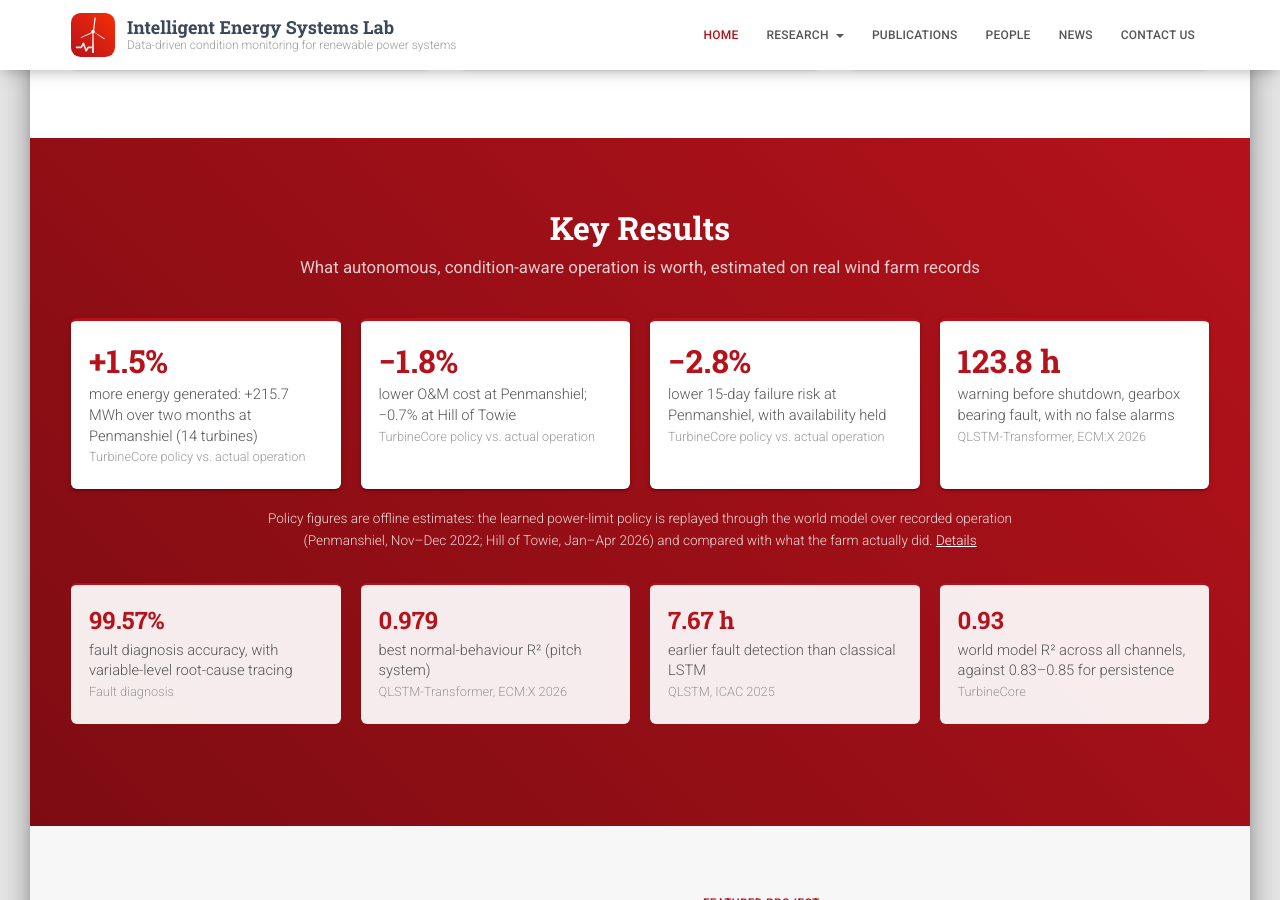
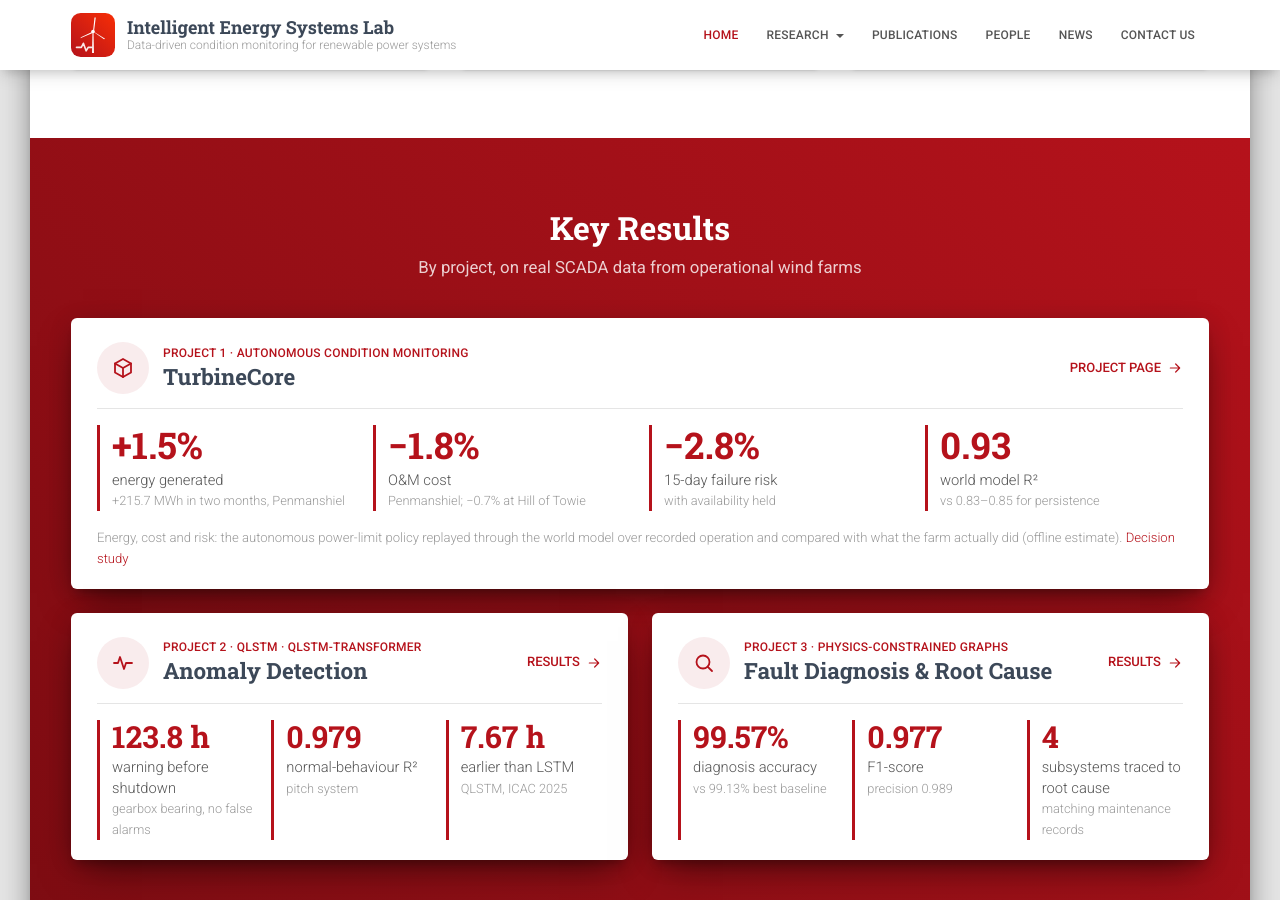
Before and after one commit to KirinZZF/lab-website, a Jekyll site: the page built from index.html, in a window 1280 px wide and 900 px high, scrolled down 2571 px. Built offline with Jekyll 4.4.1, drawn with Linux system fonts in a browser that asks for light colours.

Commit message:
Home key results: group metrics by project

```diff
--- a/assets/css/main.css
+++ b/assets/css/main.css
@@ -298,6 +298,27 @@ ul.pub-list { list-style: none; padding-left: 0; }
 @media (max-width: 900px) { .loop { grid-template-columns: repeat(3, 1fr); } .loop-step::after { display: none; } }
 @media (max-width: 520px) { .loop { grid-template-columns: 1fr 1fr; } }
 
+/* ---------- Key results by project ---------- */
+.kr-panel { background: #fff; border-radius: var(--radius); box-shadow: var(--shadow-lg); padding: 24px 26px 20px; margin-top: 24px; text-align: left; }
+.kr-head { display: flex; align-items: center; gap: 14px; padding-bottom: 14px; margin-bottom: 16px; border-bottom: 1px solid var(--line); }
+.kr-head h6 { margin: 0 0 2px; color: var(--brand); }
+.kr-head h3 { margin: 0; font-size: 1.4rem; }
+.kr-head .link-more { margin-left: auto; white-space: nowrap; }
+.kr-stats { display: grid; gap: 18px; }
+.kr-stats.four { grid-template-columns: repeat(4, 1fr); }
+.kr-stats.three { grid-template-columns: repeat(3, 1fr); }
+.kr-stat { display: flex; flex-direction: column; gap: 4px; padding-left: 12px; border-left: 3px solid var(--brand); }
+.kr-stat .stat-value { font-size: 1.9rem; }
+.kr-wide .kr-stat .stat-value { font-size: 2.3rem; }
+.kr-note { font-size: .82rem; color: var(--muted); margin: 16px 0 0; }
+.kr-pair { display: grid; grid-template-columns: 1fr 1fr; gap: 24px; }
+@media (max-width: 991px) { .kr-pair { grid-template-columns: 1fr; } }
+@media (max-width: 640px) {
+  .kr-stats.four, .kr-stats.three { grid-template-columns: 1fr 1fr; }
+  .kr-head { flex-wrap: wrap; }
+  .kr-head .link-more { margin-left: 0; }
+}
+
 /* ---------- Contact ---------- */
 .contact-grid { display: grid; grid-template-columns: repeat(3, 1fr); gap: 24px; margin: 2rem 0; }
 .contact-card { padding: 26px; }
--- a/index.html
+++ b/index.html
@@ -82,21 +82,60 @@ hero_button:
 </section>
 
 <section class="section section-dark">
-  <div class="container text-center">
-    <h2 class="section-title">Key Results</h2>
-    <h5 class="section-subtitle">What autonomous, condition-aware operation is worth, estimated on real wind farm records</h5>
-    <div class="stat-grid stat-impact">
-      <div class="stat"><span class="stat-value">+1.5%</span><span class="stat-label">more energy generated: +215.7 MWh over two months at Penmanshiel (14 turbines)<br><small>TurbineCore policy vs. actual operation</small></span></div>
-      <div class="stat"><span class="stat-value">−1.8%</span><span class="stat-label">lower O&amp;M cost at Penmanshiel; −0.7% at Hill of Towie<br><small>TurbineCore policy vs. actual operation</small></span></div>
-      <div class="stat"><span class="stat-value">−2.8%</span><span class="stat-label">lower 15-day failure risk at Penmanshiel, with availability held<br><small>TurbineCore policy vs. actual operation</small></span></div>
-      <div class="stat"><span class="stat-value">123.8 h</span><span class="stat-label">warning before shutdown, gearbox bearing fault, with no false alarms<br><small>QLSTM-Transformer, ECM:X 2026</small></span></div>
-    </div>
-    <p class="band-note">Policy figures are offline estimates: the learned power-limit policy is replayed through the world model over recorded operation (Penmanshiel, Nov–Dec 2022; Hill of Towie, Jan–Apr 2026) and compared with what the farm actually did. <a href="{{ '/research/turbinecore/#decision-study' | relative_url }}">Details</a></p>
-    <div class="stat-grid stat-secondary">
-      <div class="stat"><span class="stat-value">99.57%</span><span class="stat-label">fault diagnosis accuracy, with variable-level root-cause tracing<br><small>Fault diagnosis</small></span></div>
-      <div class="stat"><span class="stat-value">0.979</span><span class="stat-label">best normal-behaviour R² (pitch system)<br><small>QLSTM-Transformer, ECM:X 2026</small></span></div>
-      <div class="stat"><span class="stat-value">7.67 h</span><span class="stat-label">earlier fault detection than classical LSTM<br><small>QLSTM, ICAC 2025</small></span></div>
-      <div class="stat"><span class="stat-value">0.93</span><span class="stat-label">world model R² across all channels, against 0.83–0.85 for persistence<br><small>TurbineCore</small></span></div>
+  <div class="container">
+    <h2 class="section-title text-center">Key Results</h2>
+    <h5 class="section-subtitle text-center">By project, on real SCADA data from operational wind farms</h5>
+
+    <article class="kr-panel kr-wide">
+      <header class="kr-head">
+        <div class="icon-circle">{% include icon.html name="cube" %}</div>
+        <div>
+          <h6>Project 1 · Autonomous condition monitoring</h6>
+          <h3>TurbineCore</h3>
+        </div>
+        <a class="link-more" href="{{ '/research/turbinecore/' | relative_url }}">Project page {% include icon.html name="arrow" %}</a>
+      </header>
+      <div class="kr-stats four">
+        <div class="kr-stat"><span class="stat-value">+1.5%</span><span class="stat-label">energy generated<br><small>+215.7 MWh in two months, Penmanshiel</small></span></div>
+        <div class="kr-stat"><span class="stat-value">−1.8%</span><span class="stat-label">O&amp;M cost<br><small>Penmanshiel; −0.7% at Hill of Towie</small></span></div>
+        <div class="kr-stat"><span class="stat-value">−2.8%</span><span class="stat-label">15-day failure risk<br><small>with availability held</small></span></div>
+        <div class="kr-stat"><span class="stat-value">0.93</span><span class="stat-label">world model R²<br><small>vs 0.83–0.85 for persistence</small></span></div>
+      </div>
+      <p class="kr-note">Energy, cost and risk: the autonomous power-limit policy replayed through the world model over recorded operation and compared with what the farm actually did (offline estimate). <a href="{{ '/research/turbinecore/#decision-study' | relative_url }}">Decision study</a></p>
+    </article>
+
+    <div class="kr-pair">
+      <article class="kr-panel">
+        <header class="kr-head">
+          <div class="icon-circle">{% include icon.html name="pulse" %}</div>
+          <div>
+            <h6>Project 2 · QLSTM · QLSTM-Transformer</h6>
+            <h3>Anomaly Detection</h3>
+          </div>
+          <a class="link-more" href="{{ '/research/anomaly-detection/' | relative_url }}">Results {% include icon.html name="arrow" %}</a>
+        </header>
+        <div class="kr-stats three">
+          <div class="kr-stat"><span class="stat-value">123.8 h</span><span class="stat-label">warning before shutdown<br><small>gearbox bearing, no false alarms</small></span></div>
+          <div class="kr-stat"><span class="stat-value">0.979</span><span class="stat-label">normal-behaviour R²<br><small>pitch system</small></span></div>
+          <div class="kr-stat"><span class="stat-value">7.67 h</span><span class="stat-label">earlier than LSTM<br><small>QLSTM, ICAC 2025</small></span></div>
+        </div>
+      </article>
+
+      <article class="kr-panel">
+        <header class="kr-head">
+          <div class="icon-circle">{% include icon.html name="search" %}</div>
+          <div>
+            <h6>Project 3 · Physics-constrained graphs</h6>
+            <h3>Fault Diagnosis &amp; Root Cause</h3>
+          </div>
+          <a class="link-more" href="{{ '/research/fault-diagnosis/' | relative_url }}">Results {% include icon.html name="arrow" %}</a>
+        </header>
+        <div class="kr-stats three">
+          <div class="kr-stat"><span class="stat-value">99.57%</span><span class="stat-label">diagnosis accuracy<br><small>vs 99.13% best baseline</small></span></div>
+          <div class="kr-stat"><span class="stat-value">0.977</span><span class="stat-label">F1-score<br><small>precision 0.989</small></span></div>
+          <div class="kr-stat"><span class="stat-value">4</span><span class="stat-label">subsystems traced to root cause<br><small>matching maintenance records</small></span></div>
+        </div>
+      </article>
     </div>
   </div>
 </section>
```
